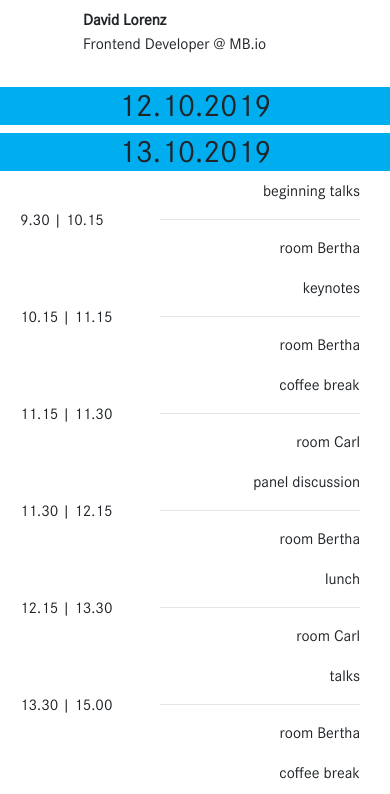
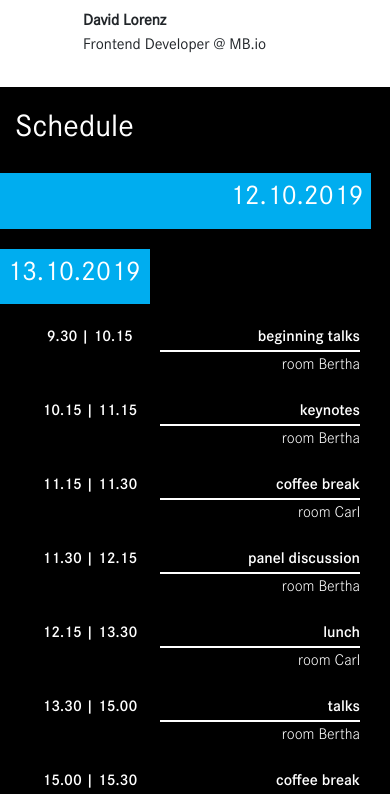
Before and after one commit to Raki20/Owl-Conference-Hackathon, a React app: page / in a window 390 px wide. Shown: the part 2477-3271 px from the top of the page. Built offline with nearby package versions, Linux system fonts and the light colour scheme.

Commit message:
add animation to btn schedule

```diff
--- a/assets/stylesheets/schedule.scss
+++ b/assets/stylesheets/schedule.scss
@@ -1,9 +1,25 @@
 .schedule {
+    padding-top: 20px;
+    display: flex;
+    flex-direction: column;
+    background-color: #000;
+    h2 {
+        color: #fff;
+        padding-left: 15px;
+    }
+}
+
+.schedule-days-list {
     display: flex;
 }
 
-.schedule-days-list {
+.days {
     width: 40vw;
+    display: flex;
+    flex-direction: column;
+    & > div {
+        transition: all 1s;
+    }
 }
 
 .schedule-details {
@@ -11,36 +27,73 @@
     width: 60vw;
     flex-direction: column;
     padding: 0 20px;
+    color: #fff;
     &-talk {
         display: flex;
         justify-content: space-between;
+        font-family: "DaimlerCS-Demi";
         .talk-hours {
             width: 40vw;
-            align-self: center;
+            text-align: center;
+
         }
         .talk-description {
             width: 60vw;
             text-align: end;
             padding-right: 10px;
+            padding-bottom: 20px;
+            hr {
+                border: 0.5px solid #fff;
+                margin: auto 0;
+            }
+            p {
+                margin-bottom: 2px;
+            }
+            &-room {
+                font-family: "DaimlerCS-Light";
+            }
         }
     }
-
-
 }
-
 
 .day-title {
     background-color: #00ADEF;
+    margin-top: 20px;
+    width: 150px;
+    padding: 10px;
+    h3 {
+        color: #fff;
+        align-self: flex-end;
+    }
+    &-selected {
+        background-color: #00ADEF;
+        margin-top: 20px;
+        width: 100%;
+        padding: 10px;
+        text-align: end;
+        h3 {
+            color: #fff;
+            align-self: flex-end;
+        }
+    }
 }
 
 @media (max-width: 780px) {
-    .schedule {
-        flex-direction: column;
-        .schedule-days-list {
-            width: 100vw;
-        }
-        .schedule-details {
-            width: 100vw;
+    h2 {
+        align-self: flex-start;
+    }
+    .schedule-days-list {
+        display: block;
+        .days {
+            width: 95%;
         }
     }
+    .day-title, .day-title-selected {
+        padding: 7px;
+        margin-right: 10px;
+    }
+    .schedule-details {
+        padding-top: 20px;
+        width: 100vw;
+    }
 }
--- a/src/components/Schedule.jsx
+++ b/src/components/Schedule.jsx
@@ -24,22 +24,27 @@ class Schedule extends Component {
 
     render() {
         const { timetable } = this.props;
+        const { selectedDay } = this.state;
         return (
             <section id="schedule" className="schedule">
+                <h2>Schedule</h2>
                 <div className="schedule-days-list">
+                    <div className="days">
                         {
                             timetable.map(day => (
+                                <div className={selectedDay === day.date ? "day-title-selected" : "day-title" } key={day.date}>
                                     <ScheduleTab
                                         dayTitle={day.date}
                                         dayName={day.name}
-                                key={day.date}
                                         handleSelectTab={this.markAsSelectTab}
                                     />
+                                </div>
                             ))
                         }
                     </div>
                     <div className="schedule-details">
                         <ScheduleDay dayTimeslot={this.getFilteredTimeslot()} />
+                    </div>
                 </div>
             </section>
         );
--- a/src/components/ScheduleTab.jsx
+++ b/src/components/ScheduleTab.jsx
@@ -3,8 +3,8 @@ import React from 'react';
 const ScheduleTab = ({ dayTitle, dayName, handleSelectTab }) => {
     const clickSelectDay = () => handleSelectTab(dayTitle);
     return (
-        <div className="day-title" role="presentation" onClick={clickSelectDay}>
-            <h2>{dayTitle}</h2>
+        <div role="presentation" onClick={clickSelectDay}>
+            <h3>{dayTitle}</h3>
         </div>
     );
 };
--- a/src/components/Talk.jsx
+++ b/src/components/Talk.jsx
@@ -9,7 +9,7 @@ const Talk = ({ talk }) => {
             <div className="talk-description">
                 <p>{talk.topic}</p>
                 <hr />
-                <p>{talk.venue}</p>
+                <p className="talk-description-room">{talk.venue}</p>
             </div>
         </div>
     );
```
Lines whose indentation alone changed are shown as unchanged.
